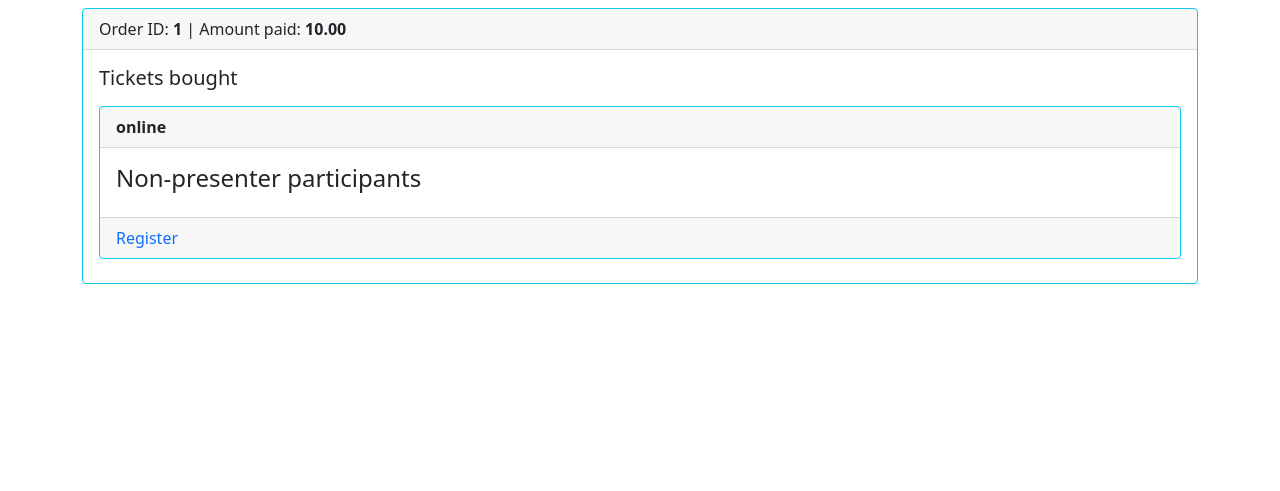
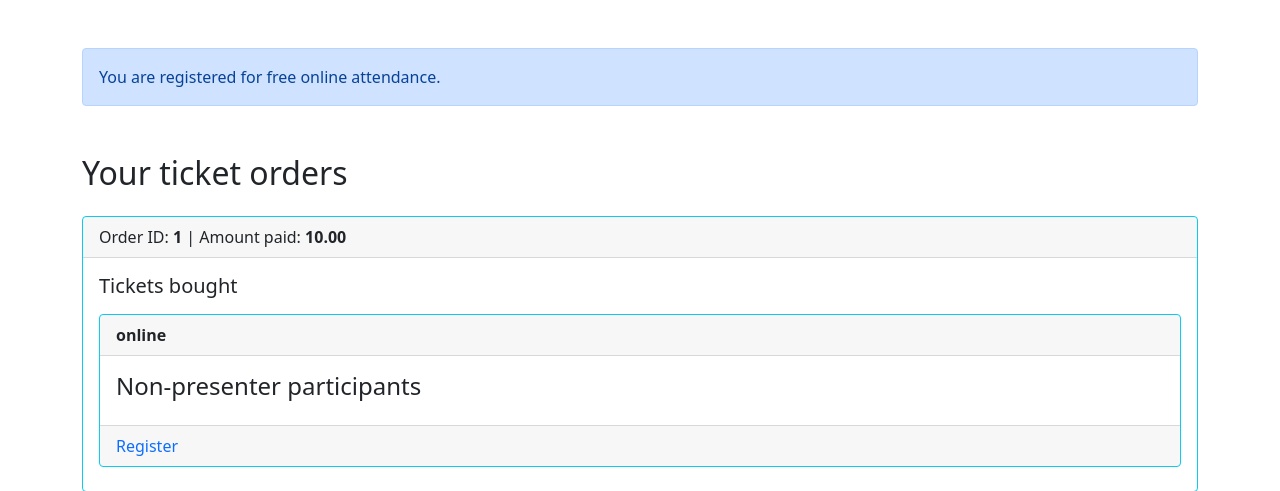
Before and after one commit to ufazuniversity/cce-2023-registration, a Django app: page /account in a window 1280 px wide. Shown: the part 56-547 px from the top of the page. Run offline with Django 4.2, Linux system fonts and the light colour scheme; a user stored in the database is signed in; data comes from the database, SQL or seed files in the repository; tables that the repository leaves empty hold one stand-in row (values such as "Sample post"); some libraries are stand-ins or nearby versions.

Commit message:
closes #8

```diff
--- a/core/admin.py
+++ b/core/admin.py
@@ -7,6 +7,11 @@ from core import models
 @admin.register(models.Ticket)
 class TicketAdmin(admin.ModelAdmin):
     list_display = ["name", "is_paid", "price", "is_active", "variant"]
+
+
+@admin.register(models.FreeRegistration)
+class FreeRegistrationAdmin(admin.ModelAdmin):
+    list_display = ["user", "datetime"]
 
 
 class OrderTicketInlineAdmin(admin.TabularInline):
--- a/core/models.py
+++ b/core/models.py
@@ -49,6 +49,11 @@ class Ticket(models.Model):
     @property
     def visual_price(self):
         return self.price_text or f"{self.price} {settings.PAYRIFF_CURRENCY}"
+
+
+class FreeRegistration(models.Model):
+    user = models.OneToOneField(auth_models.User, on_delete=models.CASCADE)
+    datetime = models.DateTimeField(auto_now_add=True)
 
 
 class Order(models.Model):
--- a/core/templates/core/account.html
+++ b/core/templates/core/account.html
@@ -2,8 +2,14 @@
 
 {% block content %}
     <div class="container">
-        {% for order in orders %}
-            {% include 'core/includes/order.html' with order=order %}
-        {% endfor %}
+        <div class="my-5">
+            <div class="alert alert-primary" role="alert">You are registered for free online attendance.</div>
+        </div>
+        {% if orders %}
+            <h2 class="my-4">Your ticket orders</h2>
+            {% for order in orders %}
+                {% include 'core/includes/order.html' with order=order %}
+            {% endfor %}
+        {% endif %}
     </div>
 {% endblock %}
--- a/core/urls.py
+++ b/core/urls.py
@@ -5,11 +5,7 @@ from . import views
 urlpatterns = [
     urls.path("", views.index, name="index"),
     urls.path("tickets/<int:pk>/buy", views.BuyTicketView.as_view(), name="buy-ticket"),
-    urls.path(
-        "tickets/<int:pk>/register",
-        views.RegisterFreeView.as_view(),
-        name="free-register",
-    ),
+    urls.path("free-register", views.free_registration, name="free-register"),
     urls.path("order-approved", views.order_approved, name="order-approved"),
     urls.path("order-declined", views.order_declined, name="order-declined"),
     urls.path("order-canceled", views.order_canceled, name="order-canceled"),
--- a/core/views.py
+++ b/core/views.py
@@ -10,6 +10,7 @@ from django.contrib.auth import decorators
 from django.utils.decorators import method_decorator
 from django.views import generic
 from django.views.decorators import csrf
+from django.views.decorators import http as http_decorators
 from requests import exceptions
 
 from . import forms
@@ -27,6 +28,7 @@ def index(request):
         "tickets": tickets,
         "free_tickets": free_tickets,
         "paid_tickets": paid_tickets,
+        "user": request.user
     }
     return shortcuts.render(request, "core/index.html", context=ctx)
 
@@ -41,6 +43,21 @@ def account(request):
 
 def invoice(request):
     return shortcuts.render(request, "core/invoice.html")
+
+
+def user_has_free_registration(user):
+    return not models.FreeRegistration.objects.filter(user=user).exists()
+
+
+@http_decorators.require_POST
+@decorators.login_required
+@decorators.user_passes_test(user_has_free_registration)
+def free_registration(request):
+    models.FreeRegistration.objects.create(user=request.user)
+    # messages.success(request,
+    #                  "You have successfully registered for the free online event. We will send you further email about the details of the event."
+    #                  )
+    return shortcuts.redirect(urls.reverse('account'))
 
 
 @method_decorator(decorators.login_required, name="dispatch")
@@ -92,7 +109,7 @@ class BuyTicketView(generic.FormView, generic.detail.SingleObjectMixin):
         return kwargs
 
     def _create_meal_preference(
-        self, participant: models.Participant, form_data: dict
+            self, participant: models.Participant, form_data: dict
     ) -> typing.Optional[models.MealPreference]:
         allergies = form_data.pop("allergies", None)
         special_request = form_data.pop("special_request", None)
@@ -105,7 +122,7 @@ class BuyTicketView(generic.FormView, generic.detail.SingleObjectMixin):
         return None
 
     def _create_participant(
-        self, order_ticket: models.OrderTicket, form_data: dict
+            self, order_ticket: models.OrderTicket, form_data: dict
     ) -> models.Participant:
         ticket = self.object
 
```
Also changed, not shown: core/templates/core/index.html (+10 -2 lines), core/migrations/0011_ticket_is_free_registered.py (added), core/migrations/0012_remove_ticket_is_free_registered.py (added), core/migrations/0013_freeregistration.py (added).
